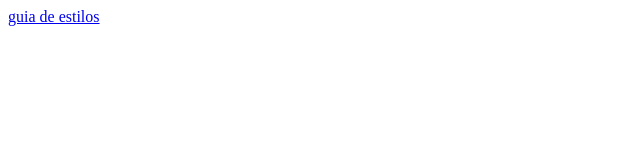
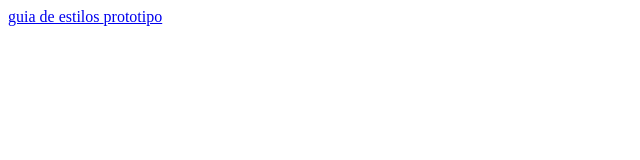
Before and after one commit to unaicastillo/Portfolio, a plain HTML site: page index.html in a window 1280 px wide. Shown: the full height of the page, 0-640 px from the left. Drawn offline with Linux system fonts and the light colour scheme.

Commit message:
prototipo added

```diff
--- a/index.html
+++ b/index.html
@@ -11,6 +11,9 @@
         <a href="https://www.figma.com/design/ogcOQYvp1RrEPMYsx7VUHw/gu%C3%ADa-de-estilos-UnaiCastillo?node-id=0-1&t=ZtfD00AGRHeRAuMS-1">
             guia de estilos
         </a>
+        <a href=" https://unaicastillo.github.io/prototipo/">
+            prototipo
+        </a>
 
     </body>
 </html>
```
